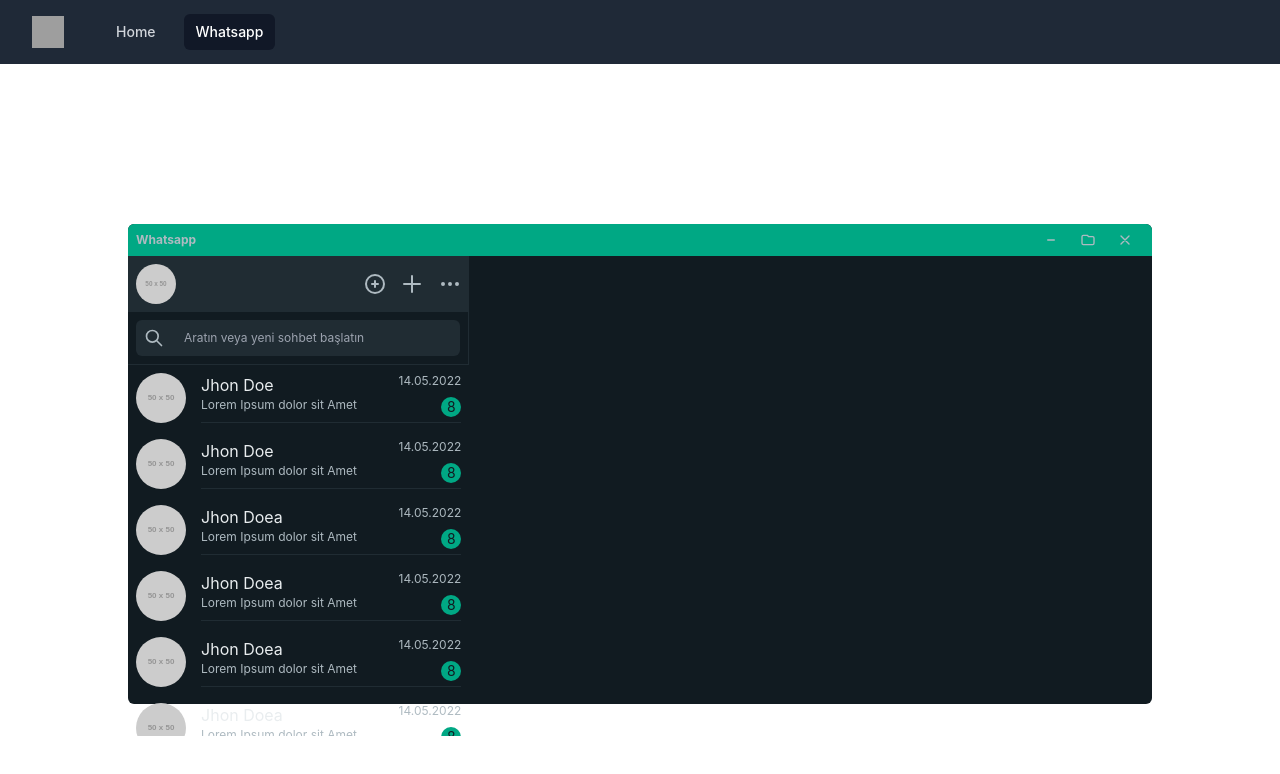
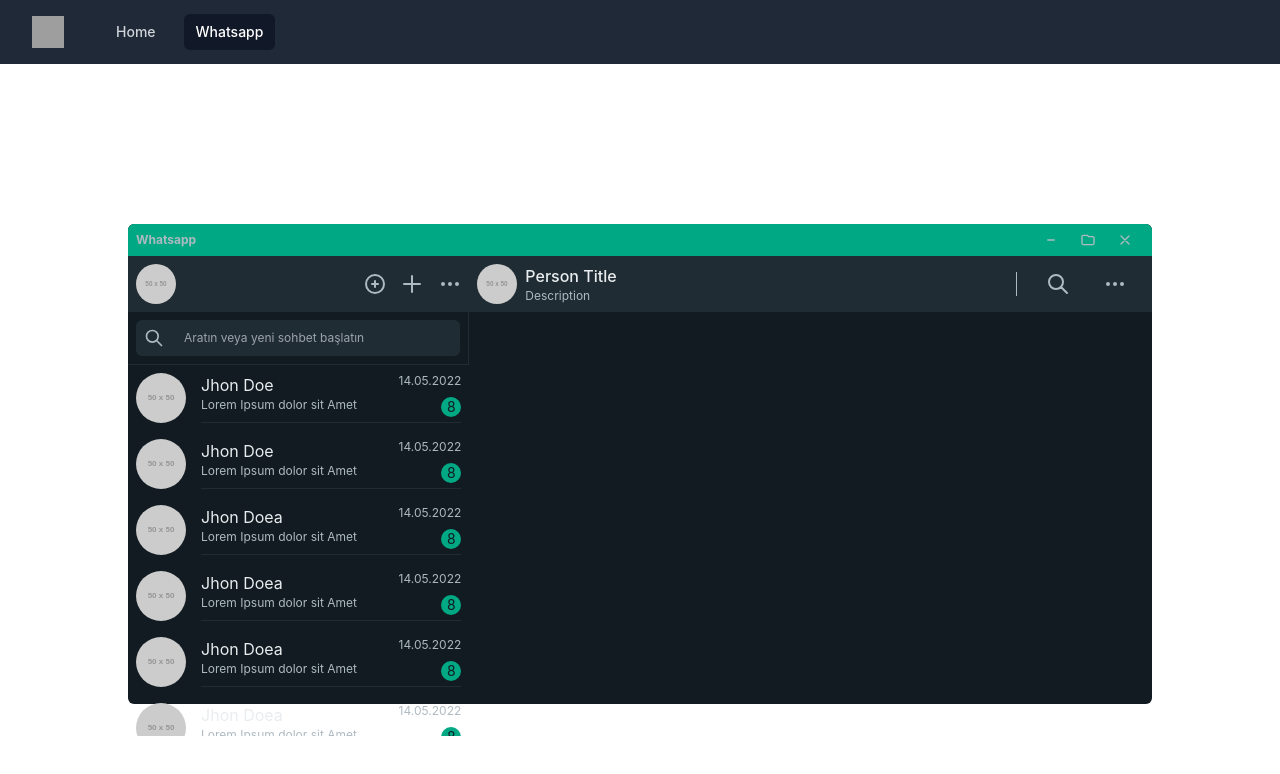
Before and after one commit to ayhan/next-tailwind-whatsapp-telegram, a Next.js app: page /chat in a window 1280 px wide. Shown: the top 774 px of the page. Built offline with nearby package versions, Linux system fonts and the light colour scheme; grey boxes are pictures that could not be loaded.

Commit message:
person chat header coded

```diff
--- a/src/pages/chat/index.js
+++ b/src/pages/chat/index.js
@@ -1,7 +1,7 @@
 /* This example requires Tailwind CSS v2.0+ */
 import Header from "components/Header";
 import ChatCard from "./components/ChatCard";
-import {chatCard} from "./data"
+import { chatCard } from "./data";
 
 export default function Chat() {
   return (
@@ -141,13 +141,55 @@ export default function Chat() {
                     <div key={index}>
                       <ChatCard data={item} />
                     </div>
-                  )
-                )}
-
+                  ))}
                 </div>
               </div>
-              <div className="flex items-end justify-end col-span-2 text-red-800">
-
+              <div className="col-span-2">
+                <div className="flex items-center justify-between p-2 bg-wp-secondary-100">
+                  <div className="flex items-center">
+                    <img
+                      className="w-10 h-10 rounded-full"
+                      alt="profile picture"
+                      src="https://via.placeholder.com/50"
+                    />
+                    <div className="ml-2">
+                      <h2 className="font-medium text-wp-white-100">
+                        Person Title
+                      </h2>
+                      <p className="text-xs text-wp-white-200">Description</p>
+                    </div>
+                  </div>
+                  <div className="flex justify-around w-32 border-l border-wp-white-200">
+                    <svg
+                      xmlns="http://www.w3.org/2000/svg"
+                      className="w-6 h-6 ml-3 text-wp-white-200"
+                      fill="none"
+                      viewBox="0 0 24 24"
+                      stroke="currentColor"
+                      strokeWidth="2"
+                    >
+                      <path
+                        strokeLinecap="round"
+                        strokeLinejoin="round"
+                        d="M21 21l-6-6m2-5a7 7 0 11-14 0 7 7 0 0114 0z"
+                      />
+                    </svg>
+                    <svg
+                      xmlns="http://www.w3.org/2000/svg"
+                      className="w-6 h-6 text-wp-white-200"
+                      fill="none"
+                      viewBox="0 0 24 24"
+                      stroke="currentColor"
+                      strokeWidth="2"
+                    >
+                      <path
+                        strokeLinecap="round"
+                        strokeLinejoin="round"
+                        d="M5 12h.01M12 12h.01M19 12h.01M6 12a1 1 0 11-2 0 1 1 0 012 0zm7 0a1 1 0 11-2 0 1 1 0 012 0zm7 0a1 1 0 11-2 0 1 1 0 012 0z"
+                      />
+                    </svg>
+                  </div>
+                </div>
               </div>
             </div>
           </div>
```
Lines whose indentation alone changed are shown as unchanged.
